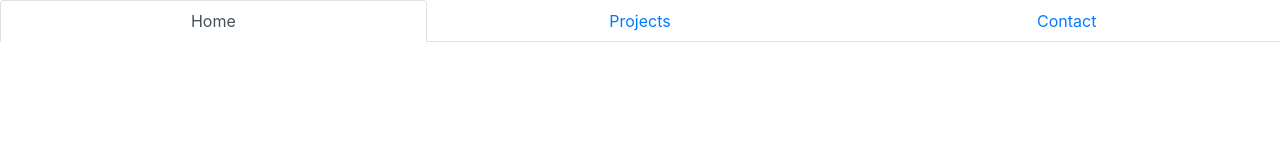
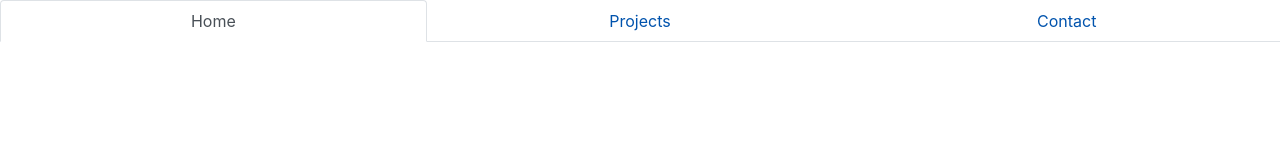
Before and after one commit to pantherstock/pantherstock.github.io, a plain HTML site: page index.html in a window 1280 px wide. Shown: the top 160 px of the page. Drawn offline with nearby package versions, Linux system fonts and the light colour scheme.

Commit message:
Changed color, added images

```diff
--- a/css/blog.css
+++ b/css/blog.css
@@ -1,3 +1,7 @@
+.nav a {
+  color: #0053ad;
+}
+
 .nav-justified {
   display: flex;
   justify-content: space-around;
--- a/css/contact.css
+++ b/css/contact.css
@@ -1,3 +1,7 @@
+.nav a {
+  color: #0053ad;
+}
+
 .header_logo img {
   width: 50px;
   margin: 3% 0;
--- a/css/main.css
+++ b/css/main.css
@@ -10,6 +10,10 @@
   background-position: center;
   width: 100vw;
   height: 100vh;
+}
+
+.nav a {
+  color: #0053ad;
 }
 
 .header_logo img {
--- a/css/projects.css
+++ b/css/projects.css
@@ -1,3 +1,7 @@
+.nav a {
+  color: #0053ad;
+}
+
 .header_logo img {
   width: 50px;
   margin: 3% 0;
```
Also changed, not shown: images/icon-bordered.png (added), images/icon.png (added).
